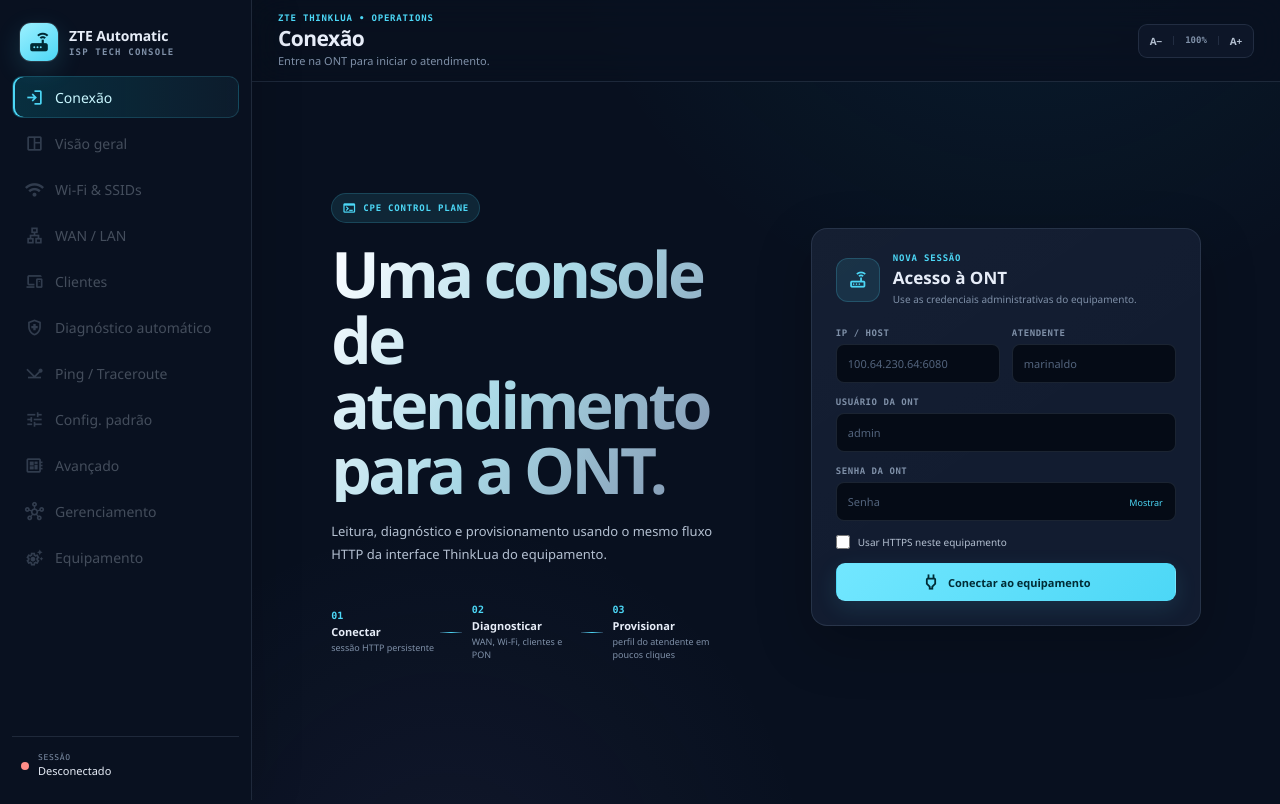
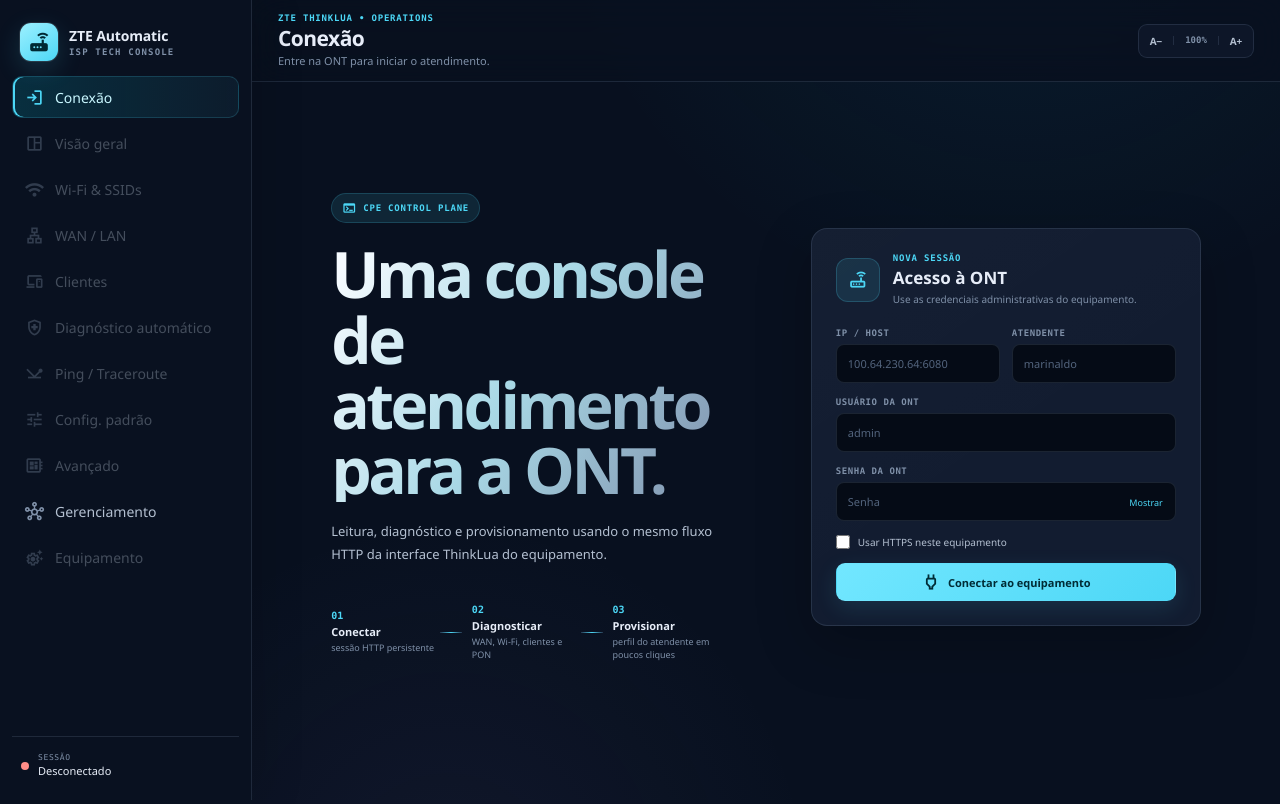
Before and after one commit to zxlawdx/acess_manager, a Python web app: template apps/zte_manager/templates/index.html in a window 1280 px wide. Run offline with Jinja, Linux system fonts and the light colour scheme; the template is opened without the code that fills it, so the values that code supplies are empty.

Commit message:
ui: keep management workspace available offline

```diff
--- a/apps/zte_manager/templates/index.html
+++ b/apps/zte_manager/templates/index.html
@@ -85,7 +85,7 @@
                 <span>Avançado</span>
             </button>
 
-            <button class="menu-item protected-page locked" data-page="management" type="button">
+            <button class="menu-item" data-page="management" type="button">
                 <span class="material-symbols-outlined">hub</span>
                 <span>Gerenciamento</span>
             </button>
```
